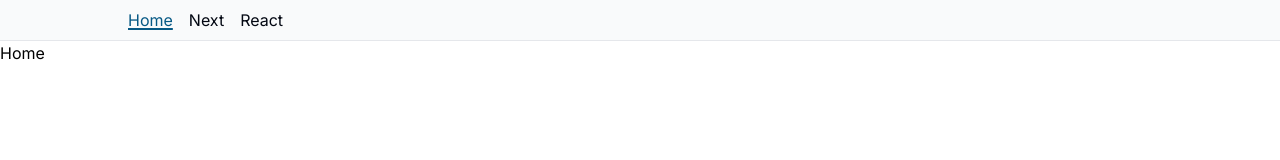
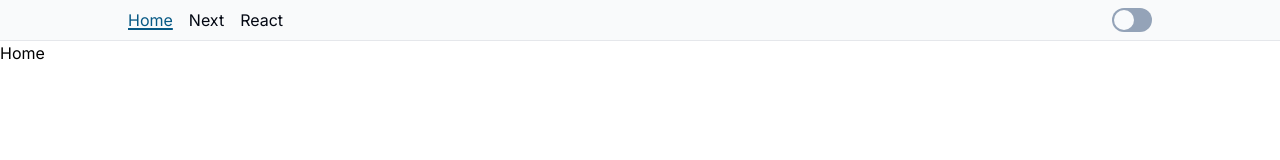
Before and after one commit to arisslin/next-react-playground, a Next.js app: page / in a window 1280 px wide. Shown: the top 160 px of the page. Built offline with nearby package versions, Linux system fonts and the light colour scheme.

Commit message:
feat: create toggle switch

```diff
--- /dev/null
+++ b/src/components/ToggleSwitch.tsx
@@ -0,0 +1,14 @@
+export function ToggleSwitch({
+  children,
+}: Readonly<{ children?: React.ReactNode }>) {
+  return (
+    <label className='flex items-center	gap-1'>
+      <span>{children}</span>
+      <input type='checkbox' className='peer h-0 w-0 opacity-0' />
+      <div
+        data-before=''
+        className='relative h-6 w-10 cursor-pointer rounded-full bg-slate-400 duration-500 before:absolute before:bottom-0.5 before:left-0.5 before:h-5 before:w-5 before:rounded-full before:bg-slate-50 before:duration-500 before:content-[attr(data-before)] peer-checked:bg-sky-600 peer-checked:before:translate-x-4'
+      />
+    </label>
+  );
+}
--- a/src/components/TopNavigation.tsx
+++ b/src/components/TopNavigation.tsx
@@ -4,19 +4,23 @@ import { NavLink } from '@/types';
 import Link from 'next/link';
 import { usePathname } from 'next/navigation';
 import React from 'react';
+import { ToggleSwitch } from './ToggleSwitch';
 
 export function TopNavigation({
   links,
 }: Readonly<{ links: NavLink[] }>): JSX.Element {
   return (
     <nav className='border-b border-gray-200 bg-gray-50 px-4 py-2 text-gray-950'>
-      <ul className='mx-auto flex max-w-screen-lg gap-4'>
+      <div className='mx-auto flex max-w-screen-lg flex-nowrap justify-between'>
+        <ul className='flex gap-4'>
           {links.map((link) => (
             <Item key={link.href} href={link.href}>
               {link.children}
             </Item>
           ))}
         </ul>
+        <ToggleSwitch></ToggleSwitch>
+      </div>
     </nav>
   );
 }
```
Lines whose indentation alone changed are shown as unchanged.
